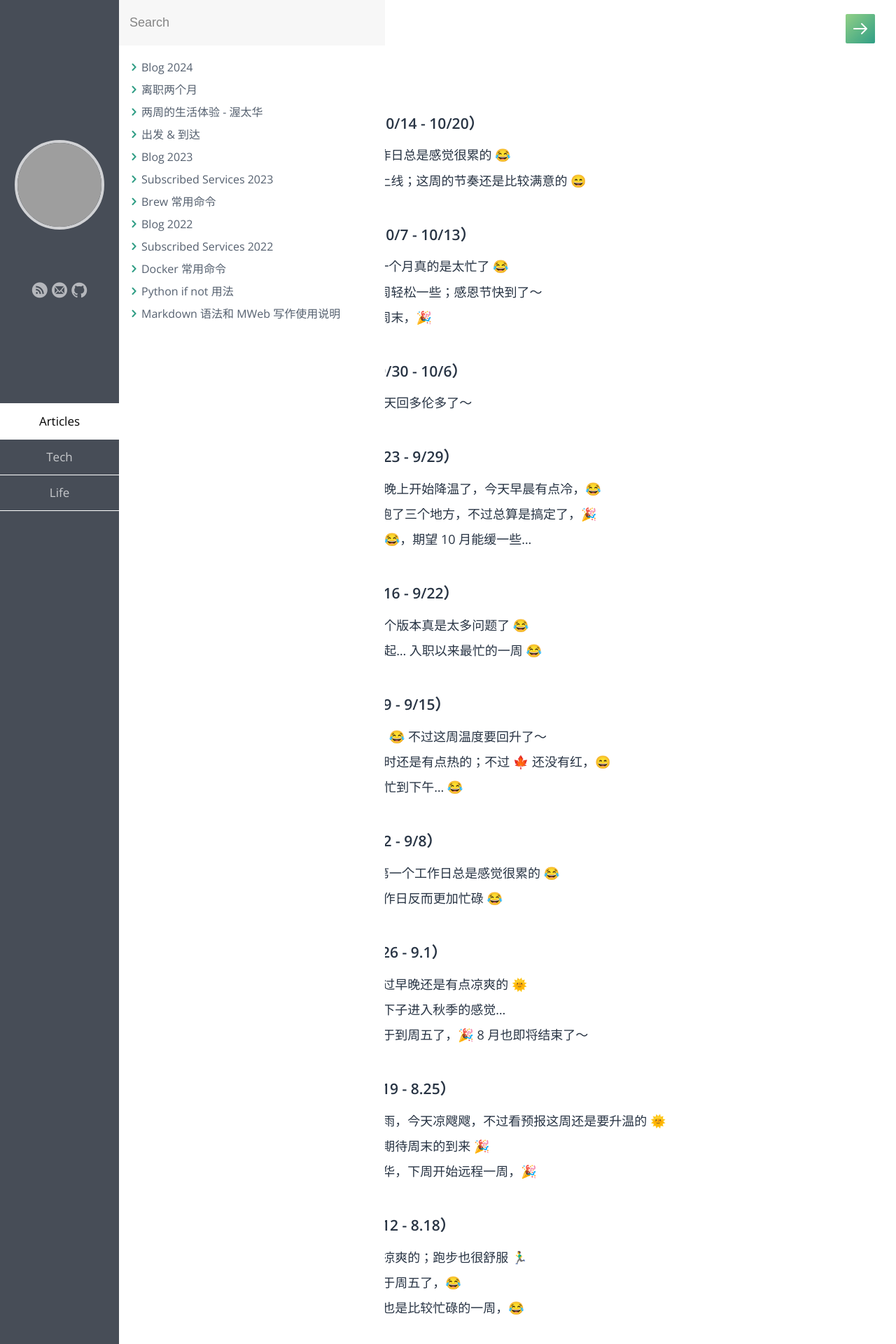
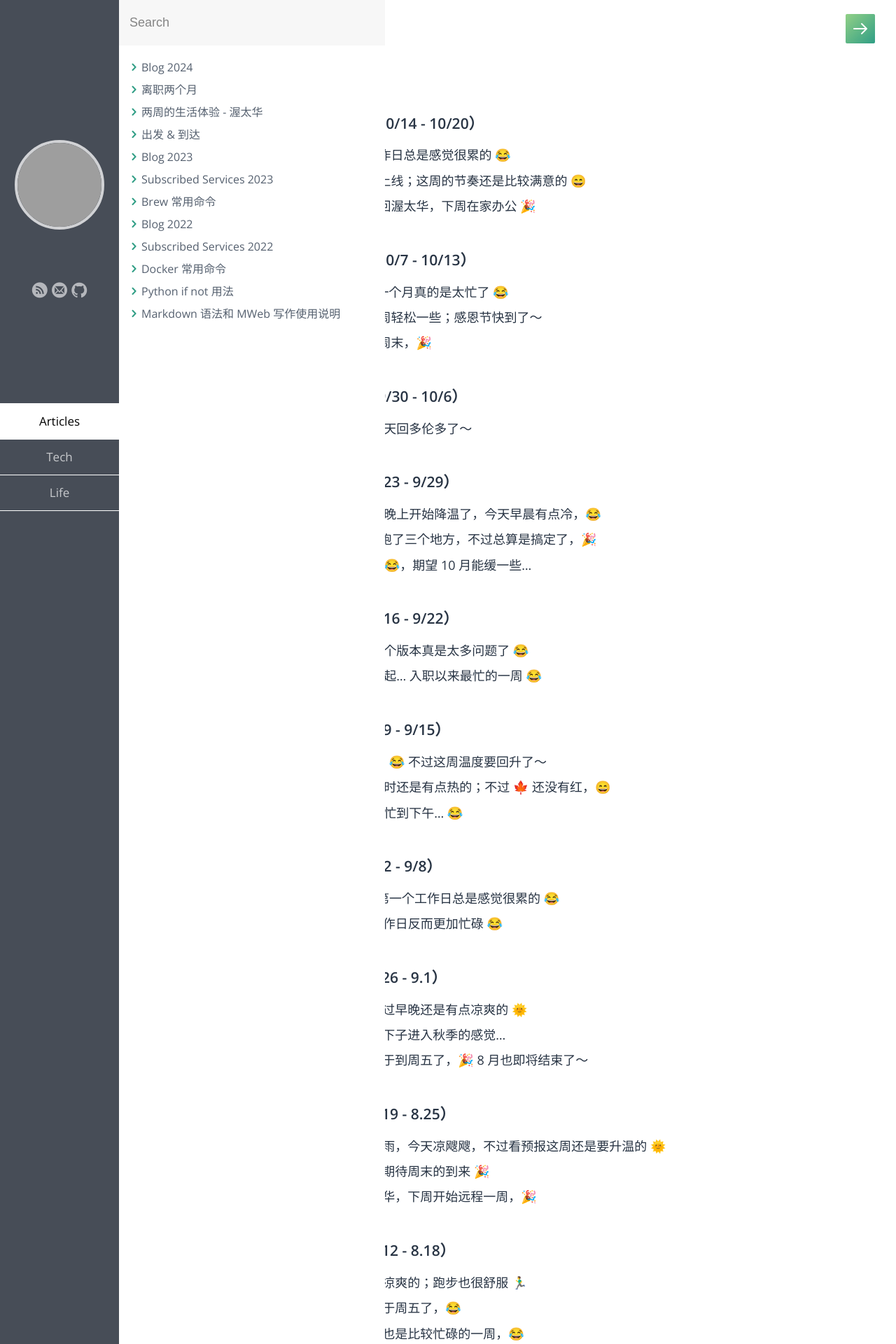
Before and after one commit to samxupeiran/samxupeiran.github.io, a Jekyll site: the page built from _posts/life/2024-01-02-my-blog.md, in a window 1280 px wide. Shown: the top 1920 px of the page at 70% size. Built offline with Jekyll 4.4.1, drawn with Linux system fonts in a browser that asks for light colours; some web fonts are replaced; some of the changed text lies outside the part shown; grey boxes are pictures that could not be loaded.

Commit message:
feat: add weekly blog 10/18

```diff
--- a/_posts/life/2024-01-02-my-blog.md
+++ b/_posts/life/2024-01-02-my-blog.md
@@ -9,6 +9,7 @@ tags: Blog
 - ### 2024 年 10 月 第 3 周（10/14 - 10/20）
      - 10/14 长周末的第一个工作日总是感觉很累的 😂
      - 10/17 基本上每周四晚上上线；这周的节奏还是比较满意的 😄
+     - 10/18 周五了，下午请假回渥太华，下周在家办公 🎉
 
 - ### 2024 年 10 月 第 2 周（10/7 - 10/13）
      - 10/7 10 月开始了，最近一个月真的是太忙了 😂
```
